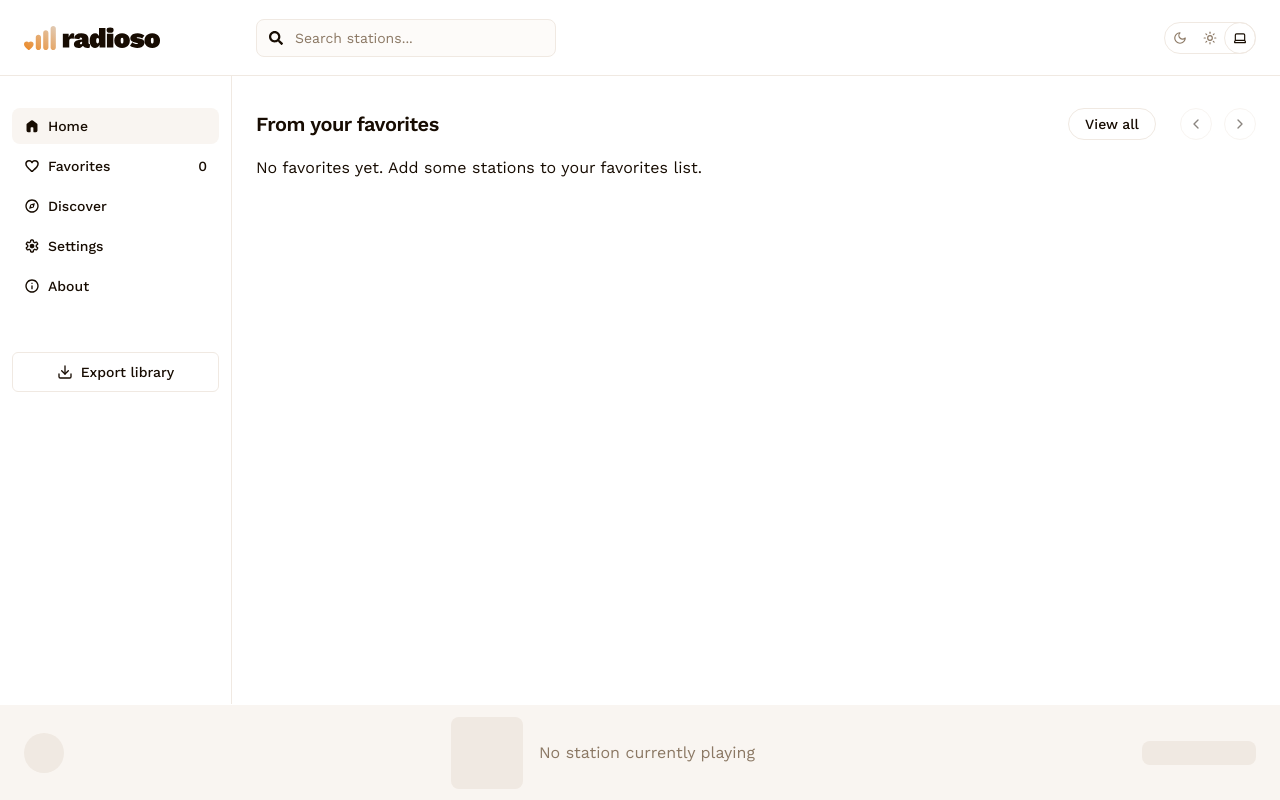
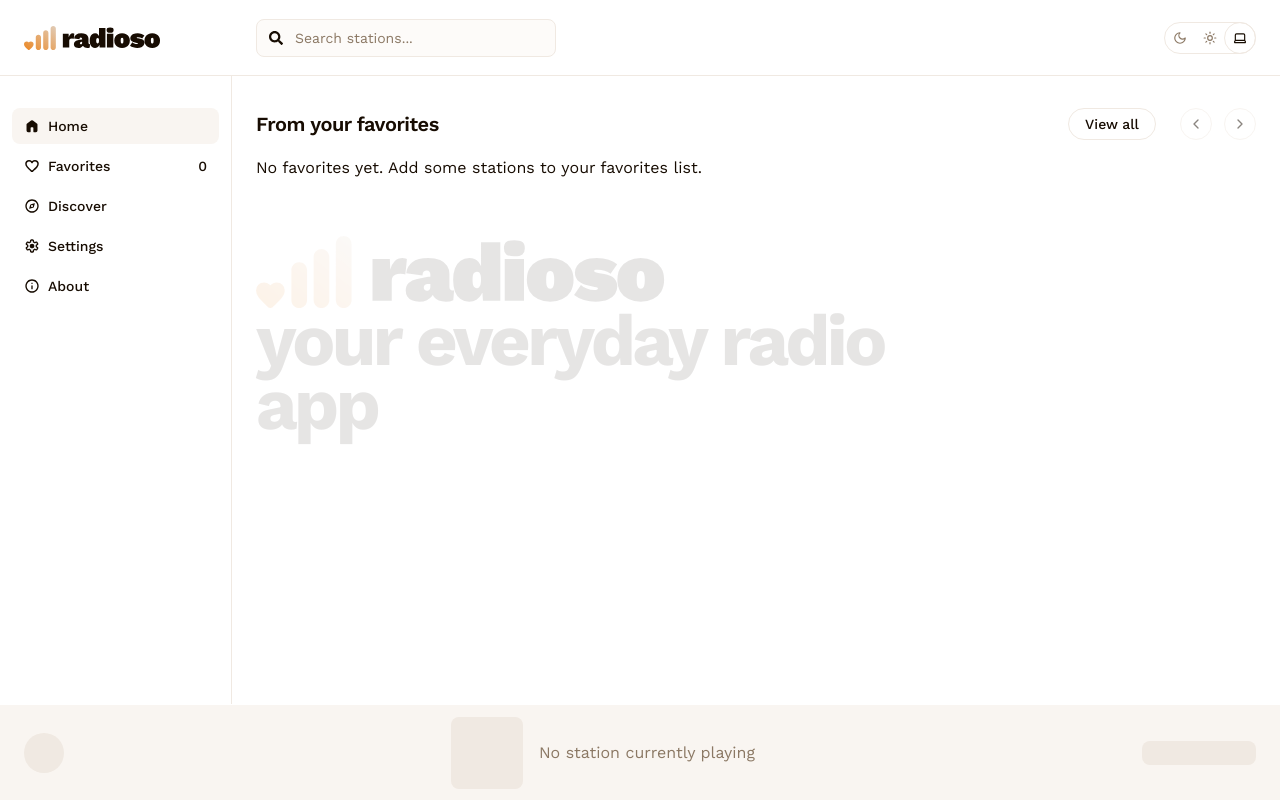
Before and after one commit to Rich1997/radioso, a React (Vite) app: page / in a window 1280 px wide. Built offline with nearby package versions, Linux system fonts and the light colour scheme.

Commit message:
UI tweaks, add experimental promo section

```diff
--- a/src/components/Sidebar.tsx
+++ b/src/components/Sidebar.tsx
@@ -1,15 +1,12 @@
 import { NavLink } from "react-router-dom";
 import HomeIcon from "./assets/icons/HomeIcon";
 import FavoriteIcon from "./assets/icons/FavoriteIcon";
-import { Download } from "lucide-react";
-import { Button } from "./ui/button";
 import InfoIcon from "./assets/icons/InfoIcon";
 import ExploreIcon from "./assets/icons/ExploreIcon";
 import SettingsIcon from "./assets/icons/SettingsIcon";
 import { ListItem } from "@/utils/types";
 import { useFavoritesContext } from "@/context/FavoritesContext";
 import { ScrollArea } from "./ui/scroll-area";
-// import SidebarLogo from "./assets/SidebarLogo";
 
 const Sidebar = () => {
     const { favorites } = useFavoritesContext();
@@ -70,11 +67,6 @@ const Sidebar = () => {
                             </NavLink>
                         ))}
                     </div>
-                    <div className="opacity-20 px-3 flex justify-center">{/* <SidebarLogo height={136} /> */}</div>
-                    <Button variant={"outline"} className="gap-2">
-                        <Download size={16} />
-                        Export library
-                    </Button>
                 </div>
             </ScrollArea>
         </aside>
--- a/src/components/pages/Home.tsx
+++ b/src/components/pages/Home.tsx
@@ -1,12 +1,14 @@
 import React from "react";
 import RecentlyPlayed from "../sections/RecentlyPlayed";
 import FromYourFavorites from "../sections/FromYourFavorites";
+import BottomPromo from "../sections/BottomPromo";
 
 export const Home: React.FC = () => {
     return (
         <div className="w-full sm:pt-8 pt-2">
             <RecentlyPlayed />
             <FromYourFavorites />
+            <BottomPromo show={true} />
         </div>
     );
 };
--- /dev/null
+++ b/src/components/sections/BottomPromo.tsx
@@ -0,0 +1,24 @@
+import Logo from "../assets/Logo";
+import MobileLogo from "../assets/MobileLogo";
+
+type BottomPromoProps = { show?: boolean };
+
+const BottomPromo: React.FC<BottomPromoProps> = ({ show = false }) => {
+    return (
+        <div
+            className={`h-1/3 sm:w-2/3 w-full pb-14 opacity-10 text-7xl font-bold tracking-tighter sm:px-0 px-4 flex-wrap gap-x-6 leading-[64px] select-none ${
+                show ? "flex" : "hidden"
+            }`}
+        >
+            <div className="h-full sm:block hidden">
+                <Logo height={72} />
+            </div>
+            <div className="sm:hidden block">
+                <MobileLogo height={72} />
+            </div>
+            your everyday radio app
+        </div>
+    );
+};
+
+export default BottomPromo;
--- a/src/components/sections/FromYourFavorites.tsx
+++ b/src/components/sections/FromYourFavorites.tsx
@@ -39,8 +39,11 @@ const FromYourFavorites: React.FC = () => {
                 <Subtitlebar>From your favorites</Subtitlebar>
                 <div className="flex items-center gap-6">
                     <Link to="/favorites" className="sm:pb-4 pb-2">
-                        <Button variant="outline" size="oo" className="h-8 px-4 rounded-full">
+                        <Button variant="outline" size="oo" className="h-8 px-4 rounded-full sm:block hidden">
                             View all
+                        </Button>
+                        <Button variant="ghost_alt" size="oo" className="sm:hidden block">
+                            View all →
                         </Button>
                     </Link>
                     <ScrollButtons containerRef={containerRef} contentLength={fromYourFavorites.length} />
--- a/src/components/ui snippets/CarouselContainer.tsx
+++ b/src/components/ui snippets/CarouselContainer.tsx
@@ -12,7 +12,7 @@ const CarouselContainer: React.FC<CarouselContainerProps> = ({ isLoading, childr
     const isMobile = isMobileUserAgent();
 
     return (
-        <div className="w-full pt-0 sm:pb-14 pb-6">
+        <div className="w-full pt-0 sm:pb-10 pb-6">
             <div
                 ref={containerRef}
                 className={`flex sm:gap-4 gap-0 overflow-x-auto pb-4 sm:px-0 px-2 snap-x snap-mandatory scrollarea ${
```
